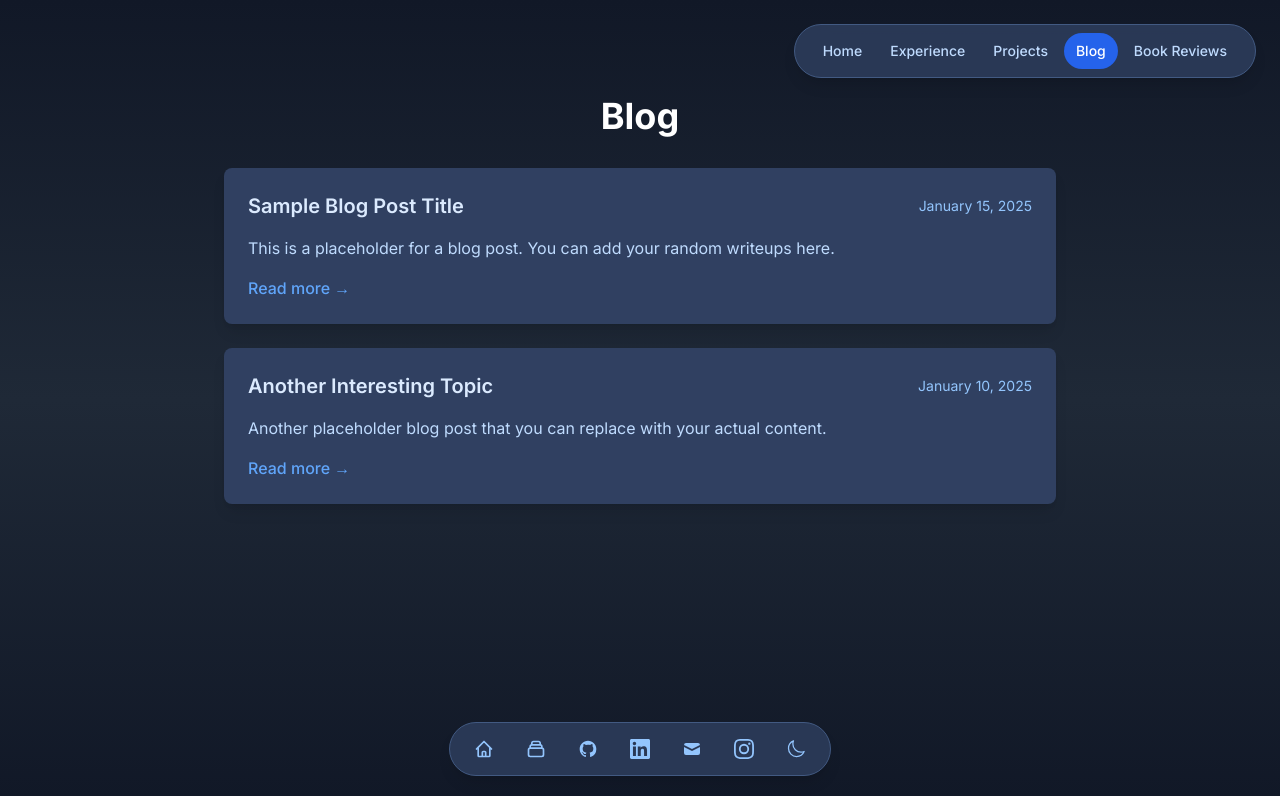
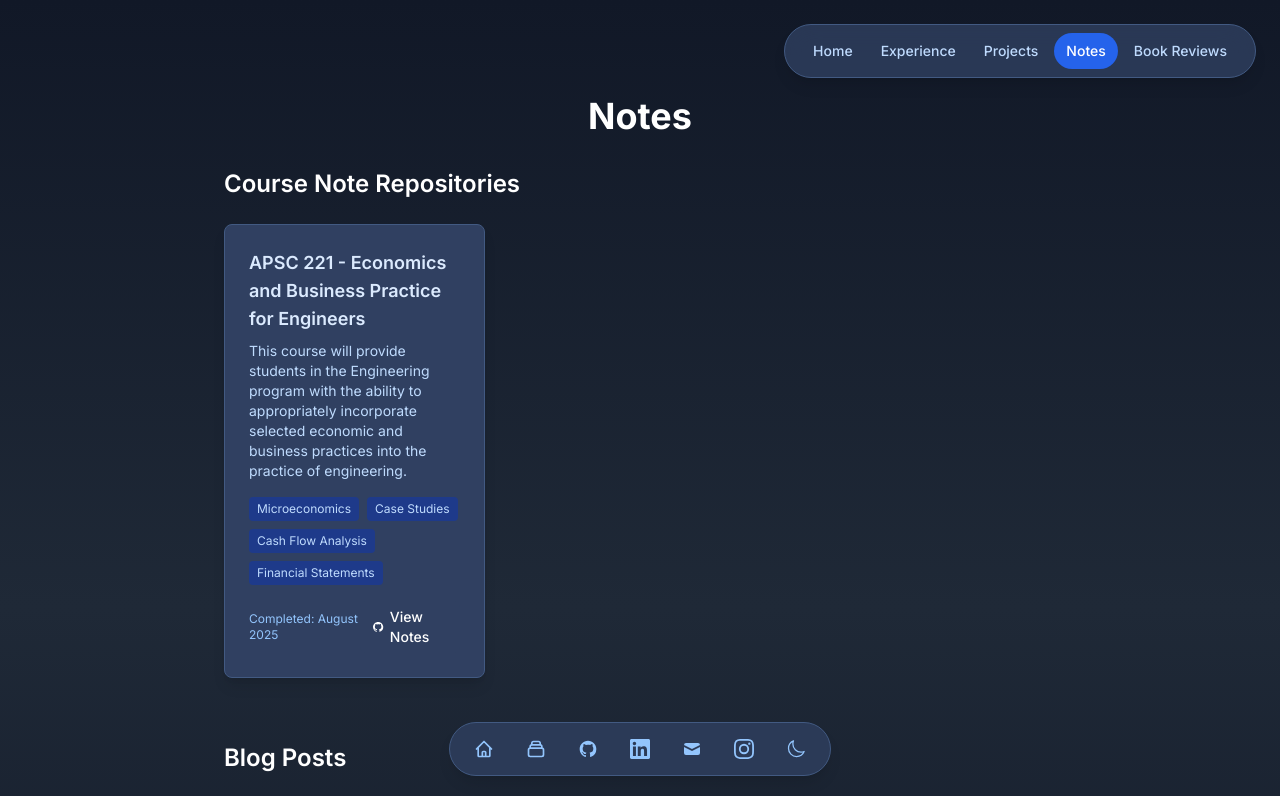
Before and after one commit to alexxlevesque/portfolio, a Next.js app: page /blog in a window 1280 px wide. Shown: the top 796 px of the page. Built offline with nearby package versions, Linux system fonts and the light colour scheme.

Commit message:
Update APSC 221 course note details and completion date

```diff
--- a/src/app/blog/page.tsx
+++ b/src/app/blog/page.tsx
@@ -3,7 +3,18 @@
 import BottomNavigation from '@/components/BottomNavigation';
 import Link from 'next/link';
 
-export default function Blog() {
+export default function Notes() {
+  const courseRepositories = [
+          {
+        id: 1,
+        title: "APSC 221 - Economics and Business Practice for Engineers",
+        description: "This course will provide students in the Engineering program with the ability to appropriately incorporate selected economic and business practices into the practice of engineering.",
+        repository: "https://github.com/alexxlevesque/course-notes/tree/main/apsc221-engineering_economics",
+        topics: ["Microeconomics", "Case Studies", "Cash Flow Analysis", "Financial Statements"],
+        dateCompleted: "August 2025"
+      }
+  ];
+
   const blogPosts = [
     {
       id: 1,
@@ -27,9 +38,62 @@ export default function Blog() {
       <main className="min-h-screen pb-20 pt-24">
         <div className="max-w-4xl mx-auto px-4 sm:px-6 lg:px-8">
           <h1 className="text-4xl font-bold text-navy-900 dark:text-white mb-8 text-center">
-            Blog
+            Notes
           </h1>
 
+          {/* Course Note Repositories Section */}
+          <section className="mb-16">
+            <h2 className="text-2xl font-semibold text-navy-900 dark:text-white mb-6">
+              Course Note Repositories
+            </h2>
+            <div className="grid gap-6 md:grid-cols-2 lg:grid-cols-3">
+              {courseRepositories.map((repo) => (
+                <div
+                  key={repo.id}
+                  className="bg-white dark:bg-navy-800 rounded-lg shadow-lg p-6 hover:shadow-xl transition-shadow duration-300 border border-navy-200 dark:border-navy-700"
+                >
+                  <h3 className="text-lg font-semibold text-navy-900 dark:text-blue-100 mb-2">
+                    {repo.title}
+                  </h3>
+                  <p className="text-navy-700 dark:text-blue-200 text-sm mb-4">
+                    {repo.description}
+                  </p>
+                  <div className="flex flex-wrap gap-2 mb-4">
+                    {repo.topics.map((topic) => (
+                      <span
+                        key={topic}
+                        className="px-2 py-1 bg-blue-100 dark:bg-blue-900 text-blue-800 dark:text-blue-200 text-xs rounded"
+                      >
+                        {topic}
+                      </span>
+                    ))}
+                  </div>
+                  <div className="flex justify-between items-center">
+                    <span className="text-xs text-navy-600 dark:text-blue-300">
+                      Completed: {repo.dateCompleted}
+                    </span>
+                    <a
+                      href={repo.repository}
+                      target="_blank"
+                      rel="noopener noreferrer"
+                      className="inline-flex items-center px-3 py-1.5 text-sm font-medium rounded-md text-white bg-navy-800 hover:bg-navy-900 transition-colors"
+                    >
+                      <svg className="w-4 h-4 mr-1.5" fill="currentColor" viewBox="0 0 24 24">
+                        <path fillRule="evenodd" d="M12 2C6.477 2 2 6.484 2 12.017c0 4.425 2.865 8.18 6.839 9.504.5.092.682-.217.682-.483 0-.237-.008-.868-.013-1.703-2.782.605-3.369-1.343-3.369-1.343-.454-1.158-1.11-1.466-1.11-1.466-.91-.62.069-.608.069-.608 1.003.07 1.531 1.032 1.531 1.032.892 1.53 2.341 1.088 2.91.832.092-.647.35-1.088.636-1.338-2.22-.253-4.555-1.113-4.555-4.951 0-1.093.39-1.988 1.029-2.688-.103-.253-.446-1.272.098-2.65 0 0 .84-.27 2.75 1.026A9.564 9.564 0 0112 6.844c.85.004 1.705.115 2.504.337 1.909-1.296 2.747-1.027 2.747-1.027.546 1.379.202 2.398.1 2.651.64.7 1.028 1.595 1.028 2.688 0 3.848-2.339 4.695-4.566 4.943.359.309.678.92.678 1.855 0 1.338-.012 2.419-.012 2.747 0 .268.18.58.688.482A10.019 10.019 0 0022 12.017C22 6.484 17.522 2 12 2z" clipRule="evenodd" />
+                      </svg>
+                      View Notes
+                    </a>
+                  </div>
+                </div>
+              ))}
+            </div>
+          </section>
+
+          {/* Blog Posts Section */}
+          <section>
+            <h2 className="text-2xl font-semibold text-navy-900 dark:text-white mb-6">
+              Blog Posts
+            </h2>
             <div className="space-y-6">
               {blogPosts.map((post) => (
                 <article
@@ -37,14 +101,14 @@ export default function Blog() {
                   className="bg-white dark:bg-navy-800 rounded-lg shadow-lg p-6 hover:shadow-xl transition-shadow duration-300"
                 >
                   <div className="flex flex-col sm:flex-row sm:items-center sm:justify-between mb-4">
-                  <h2 className="text-xl font-semibold text-navy-900 dark:text-blue-100 mb-2 sm:mb-0">
+                    <h3 className="text-xl font-semibold text-navy-900 dark:text-blue-100 mb-2 sm:mb-0">
                       <Link
                         href={`/blog/${post.slug}`}
                         className="hover:text-blue-600 dark:hover:text-blue-400 transition-colors"
                       >
                         {post.title}
                       </Link>
-                  </h2>
+                    </h3>
                     <span className="text-sm text-navy-600 dark:text-blue-300">
                       {post.date}
                     </span>
@@ -63,6 +127,7 @@ export default function Blog() {
                 </article>
               ))}
             </div>
+          </section>
         </div>
       </main>
       <BottomNavigation />
--- a/src/components/TopNavigation.tsx
+++ b/src/components/TopNavigation.tsx
@@ -10,7 +10,7 @@ export default function TopNavigation() {
     { href: '/', label: 'Home' },
     { href: '/experience', label: 'Experience' },
     { href: '/projects', label: 'Projects' },
-    { href: '/blog', label: 'Blog' },
+    { href: '/blog', label: 'Notes' },
     { href: '/book-reviews', label: 'Book Reviews' },
   ];
 
```
Lines whose indentation alone changed are shown as unchanged.
